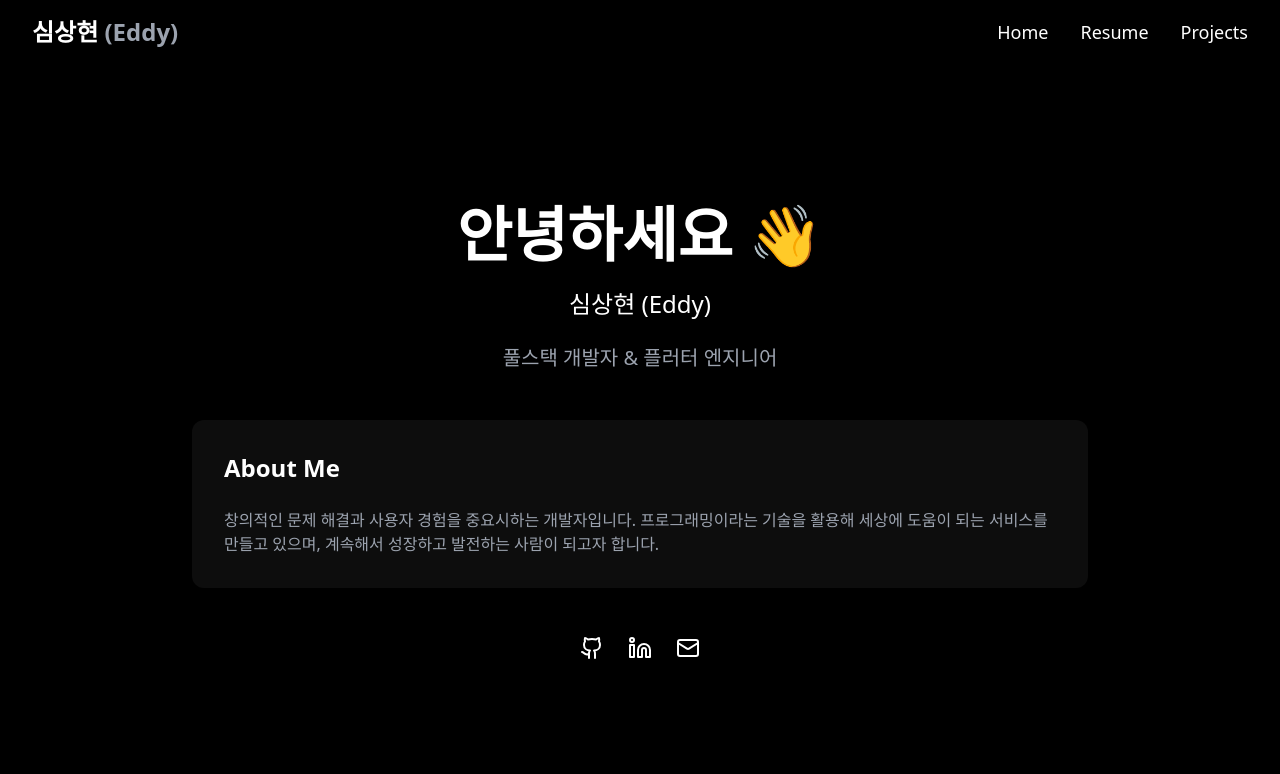
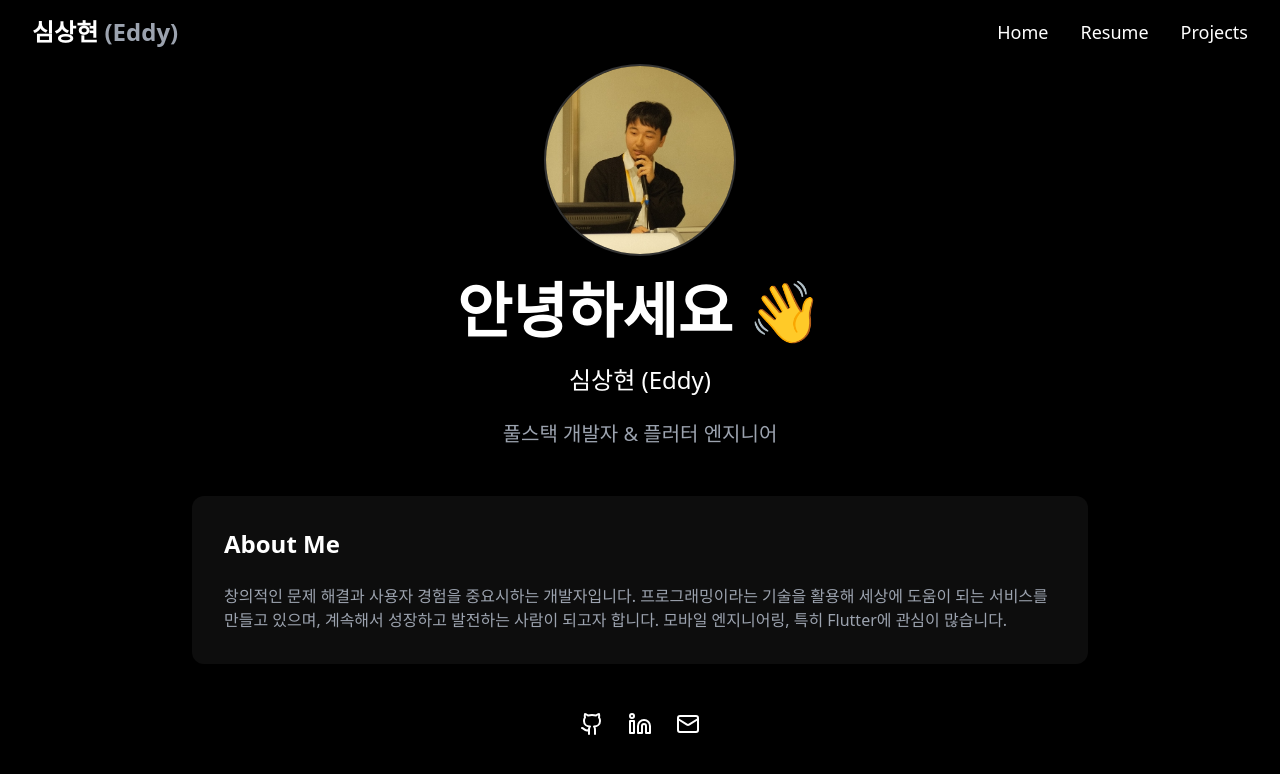
Before and after one commit to halfmoon-mind/projects, a React (Vite) app: page / in a window 1280 px wide. Shown: the top 774 px of the page. Built offline with nearby package versions, Linux system fonts and the light colour scheme.

Commit message:
feat: 프로필 추가

```diff
--- a/src/pages/BlogPost.tsx
+++ b/src/pages/BlogPost.tsx
@@ -1,19 +1,19 @@
-import React, { useState, useEffect } from "react";
-import { useParams, Link } from "react-router-dom";
-import { motion } from "framer-motion";
-import { ArrowLeft, Clock, Calendar } from "lucide-react";
-import { format } from "date-fns";
-import ReactMarkdown from "react-markdown";
-import { getBlogPost } from "../data/blogPosts";
-import { loadMarkdownContent } from "../utils/markdownLoader";
-import "../styles/markdown.css";
-import Meta from "../components/Meta";
+import React, { useState, useEffect } from 'react';
+import { useParams, Link } from 'react-router-dom';
+import { motion } from 'framer-motion';
+import { ArrowLeft, Clock, Calendar } from 'lucide-react';
+import { format } from 'date-fns';
+import ReactMarkdown from 'react-markdown';
+import { getBlogPost } from '../data/blogPosts';
+import { loadMarkdownContent } from '../utils/markdownLoader';
+import '../styles/markdown.css';
+import Meta from '../components/Meta';
 
 const BlogPost = () => {
   const { slug } = useParams<{ slug: string }>();
-  const [content, setContent] = useState<string>("");
+  const [content, setContent] = useState<string>('');
   const [loading, setLoading] = useState<boolean>(true);
-  const post = getBlogPost(slug || "");
+  const post = getBlogPost(slug || '');
 
   useEffect(() => {
     const fetchContent = async () => {
@@ -23,7 +23,7 @@
           const markdownContent = await loadMarkdownContent(post.contentPath);
           setContent(markdownContent);
         } catch (error) {
-          console.error("Error loading blog content:", error);
+          console.error('Error loading blog content:', error);
         } finally {
           setLoading(false);
         }
@@ -50,12 +50,20 @@
     <>
       <Meta
         title={`${post.title} | 심상현 (Eddy) 블로그`}
-        description={post.excerpt || "심상현(Eddy)의 블로그 포스트입니다."}
-        keywords={post.tags ? post.tags.join(", ") : "블로그, 개발, 프로그래밍"}
+        description=""
+        keywords={'블로그, 개발, 프로그래밍'}
         ogImage={post.coverImage}
       />
-      <motion.div initial={{ opacity: 0 }} animate={{ opacity: 1 }} exit={{ opacity: 0 }} className="min-h-screen pt-20 px-4 max-w-4xl mx-auto pb-20">
-        <Link to="/blog" className="inline-flex items-center space-x-2 text-gray-400 hover:text-white transition-colors mb-8">
+      <motion.div
+        initial={{ opacity: 0 }}
+        animate={{ opacity: 1 }}
+        exit={{ opacity: 0 }}
+        className="min-h-screen pt-20 px-4 max-w-4xl mx-auto pb-20"
+      >
+        <Link
+          to="/blog"
+          className="inline-flex items-center space-x-2 text-gray-400 hover:text-white transition-colors mb-8"
+        >
           <ArrowLeft size={20} />
           <span>Back to Blog</span>
         </Link>
@@ -70,7 +78,7 @@
                 <div className="flex items-center space-x-6 text-gray-200">
                   <div className="flex items-center space-x-2">
                     <Calendar size={20} />
-                    <time>{format(new Date(post.date), "yyyy년 MM월 dd일")}</time>
+                    <time>{format(new Date(post.date), 'yyyy년 MM월 dd일')}</time>
                   </div>
                   <div className="flex items-center space-x-2">
                     <Clock size={20} />
--- a/src/pages/Home.tsx
+++ b/src/pages/Home.tsx
@@ -1,6 +1,7 @@
-import { motion } from "framer-motion";
-import { Github, Linkedin, Mail } from "lucide-react";
-import Meta from "../components/Meta";
+import { motion } from 'framer-motion';
+import { Github, Linkedin, Mail } from 'lucide-react';
+import Meta from '../components/Meta';
+import profileImg from '../assets/profile.jpeg';
 
 const Home = () => {
   return (
@@ -14,10 +15,28 @@
         initial={{ opacity: 0 }}
         animate={{ opacity: 1 }}
         exit={{ opacity: 0 }}
-        className="min-h-screen flex items-center justify-center px-4 pt-16"
+        className="min-h-screen flex items-center justify-center px-4 pt-16 pb-12 sm:pb-16"
       >
         <div className="max-w-4xl w-full space-y-12">
-          <motion.div initial={{ y: 50, opacity: 0 }} animate={{ y: 0, opacity: 1 }} transition={{ delay: 0.2 }} className="text-center space-y-6">
+          <motion.div
+            initial={{ y: 50, opacity: 0 }}
+            animate={{ y: 0, opacity: 1 }}
+            transition={{ delay: 0.2 }}
+            className="text-center space-y-6"
+          >
+            <motion.div
+              initial={{ scale: 0.8, opacity: 0 }}
+              animate={{ scale: 1, opacity: 1 }}
+              transition={{ delay: 0.1 }}
+              className="flex justify-center mb-6"
+            >
+              <img
+                src={profileImg}
+                alt="심상현 (Eddy) 프로필 사진"
+                className="w-36 h-36 sm:w-44 sm:h-44 md:w-48 md:h-48 rounded-full object-cover border-2 border-white/20 shadow-lg"
+              />
+            </motion.div>
+
             <h1 className="text-4xl sm:text-5xl md:text-6xl font-bold">안녕하세요 👋</h1>
             <p className="text-xl sm:text-2xl font-medium">심상현 (Eddy)</p>
             <p className="text-lg sm:text-xl text-gray-400">풀스택 개발자 & 플러터 엔지니어</p>
@@ -31,8 +50,9 @@
           >
             <h2 className="text-xl sm:text-2xl font-semibold">About Me</h2>
             <p className="text-gray-400 leading-relaxed text-sm sm:text-base">
-              창의적인 문제 해결과 사용자 경험을 중요시하는 개발자입니다. 프로그래밍이라는 기술을 활용해 세상에 도움이 되는 서비스를 만들고 있으며,
-              계속해서 성장하고 발전하는 사람이 되고자 합니다.
+              창의적인 문제 해결과 사용자 경험을 중요시하는 개발자입니다. 프로그래밍이라는 기술을 활용해 세상에 도움이
+              되는 서비스를 만들고 있으며, 계속해서 성장하고 발전하는 사람이 되고자 합니다. 모바일 엔지니어링, 특히
+              Flutter에 관심이 많습니다.
             </p>
           </motion.div>
 
@@ -45,7 +65,10 @@
             <a href="https://github.com/halfmoon-mind" className="text-white hover:text-gray-300 transition-colors">
               <Github size={24} />
             </a>
-            <a href="https://www.linkedin.com/in/eddy-sim/" className="text-white hover:text-gray-300 transition-colors">
+            <a
+              href="https://www.linkedin.com/in/eddy-sim/"
+              className="text-white hover:text-gray-300 transition-colors"
+            >
               <Linkedin size={24} />
             </a>
             <a href="mailto:simsanghyeon00@gmail.com" className="text-white hover:text-gray-300 transition-colors">
--- a/src/pages/Projects.tsx
+++ b/src/pages/Projects.tsx
@@ -208,7 +208,7 @@
     title: '다잇슈',
     description: '숭실대 학생들을 위한 종합 커뮤니티 서비스',
     image: daItssuImg,
-    tech: ['Nest.js', 'React.js', 'Spring Boot', 'Python'],
+    tech: ['Next.js', 'React.js', 'Spring Boot', 'Python'],
     links: {
       github: 'https://github.com/DaITssu',
       doc: 'https://halfmoon-mind.notion.site/62aa28360b8d450d87aacefe41f2824c?pvs=4',
```
Also changed, not shown: src/assets/profile.jpeg (added).
